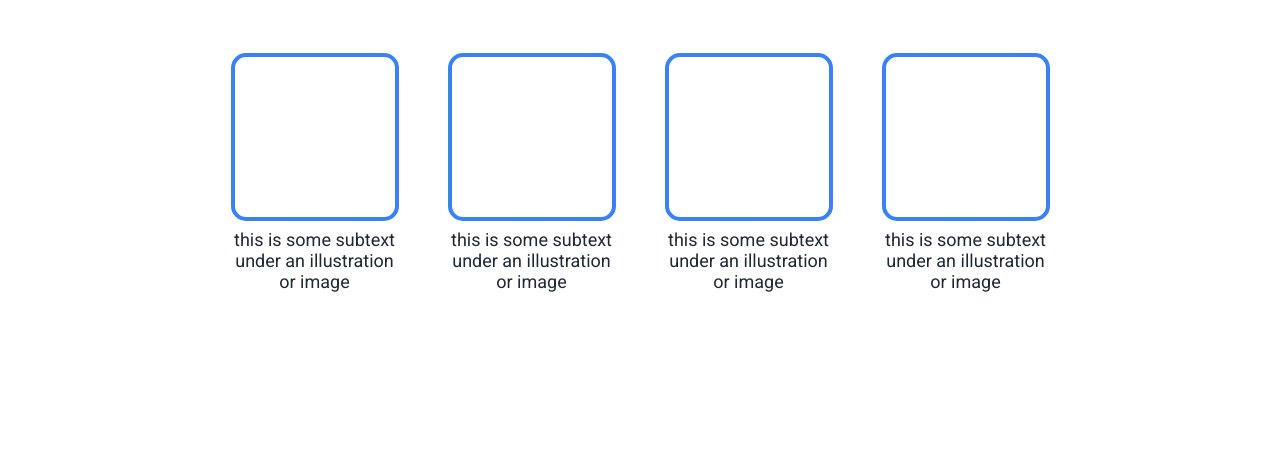
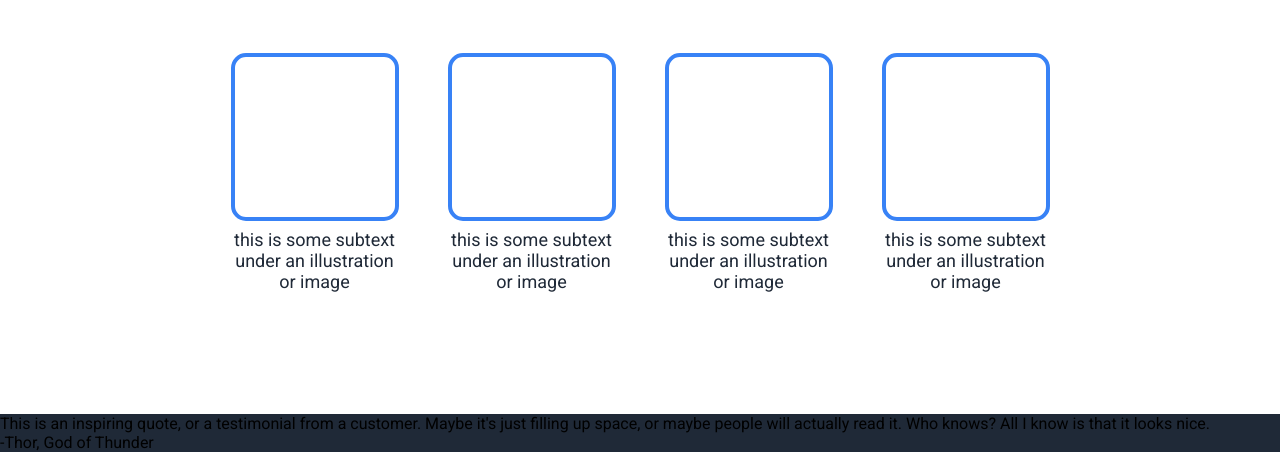
Before and after one commit to MindfulxMaker/odin-landing-page, a plain HTML site: page index.html in a window 1280 px wide. Shown: the part 637-1089 px from the top of the page. Before the commit the page ends 1051 px from the top, so only its background shows below. Drawn offline with Linux system fonts and the light colour scheme.

Commit message:
Add HTML of quotation section

```diff
--- a/index.html
+++ b/index.html
@@ -52,6 +52,15 @@
                 </div>
             </div>
         </section>
+
+        <section class="quotation">
+            <p class="quote">
+                This is an inspiring quote, or a testimonial from a customer. Maybe it's just filling up space, or maybe people will actually read it. Who knows? All I know is that it looks nice.
+            </p>
+            <p class="author">
+                -Thor, God of Thunder
+            </p>
+        </section>
     </div>
 
 
```
